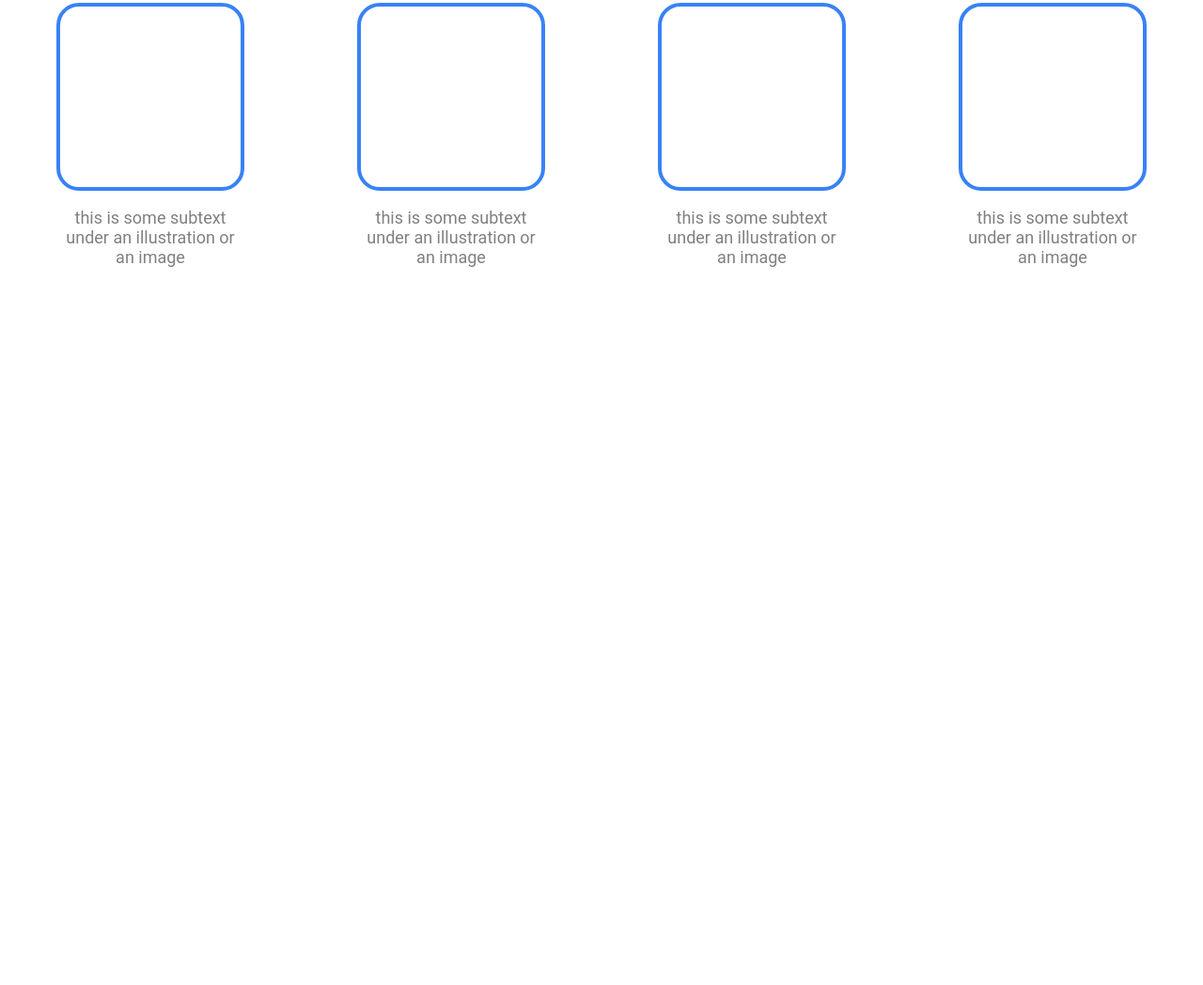
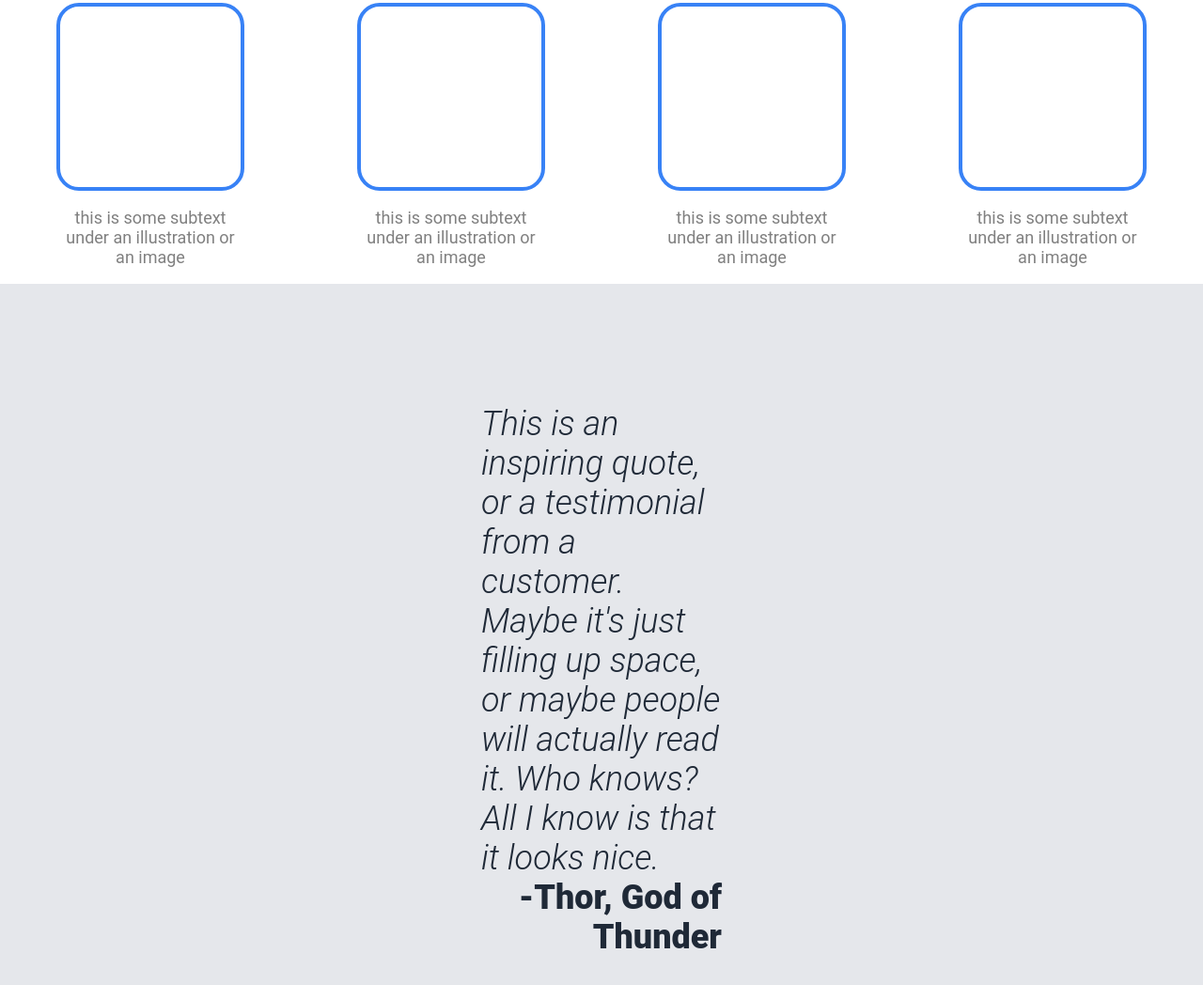
Before and after one commit to lemon-juicee/project-landing-page, a plain HTML site: page index.html in a window 1280 px wide. Shown: the part 458-1506 px from the top of the page at 94% size. Before the commit the page ends 800 px from the top, so only its background shows below. Drawn offline with Linux system fonts and the light colour scheme.

Commit message:
Stylize quoet section

```diff
--- a/index.html
+++ b/index.html
@@ -65,6 +65,12 @@
                 </div>
             </div>
         </div>
+        <div class="section-3 grey-bg">
+            <div class="quote-container">
+                <p class="quote-text dark-text nmnp">This is an inspiring quote, or a testimonial from a customer. Maybe it's just filling up space, or maybe people will actually read it. Who knows? All I know is that it looks nice.</p>
+                <p class="thor dark-text nmnp">-Thor, God of Thunder</p>
+            </div>
+        </div>
     </div>
 </body>
 </html>
--- a/style.css
+++ b/style.css
@@ -16,7 +16,8 @@
 .random-info,
 .section-2-1,
 .section-2-box,
-.section-2-container {
+.section-2-container,
+.quote-container {
     display: flex;
 }
 
@@ -24,7 +25,9 @@
 .section-1,
 .section-1-left,
 .section-2,
-.section-2-container {
+.section-2-container,
+.section-3,
+.quote-container {
     flex-direction: column;
 }
 
@@ -59,6 +62,10 @@ body {
     font-size: 18px;
 }
 
+.grey-bg {
+    background-color: #E5E7EB;
+}
+
 .dark-bg {
     background-color: #1F2937;
 }
@@ -70,6 +77,12 @@ body {
 .bold-text {
     font-size: 48px;
     font-weight: 800;
+}
+
+.quote-text {
+    font-size: 36px;
+    font-weight: 300;
+    font-style: italic;
 }
 
 .section-1 {
@@ -151,7 +164,8 @@ body {
     flex: content;
 }
 
-.random-info .dark-text {
+.random-info .dark-text,
+.thor.dark-text {
     font-size: 36px;
     font-weight: 800;
 }
@@ -181,3 +195,18 @@ body {
     text-align: center;
     color: grey;
 }
+
+.section-3 {
+    justify-content: center;
+    align-items: center;
+}
+
+.quote-container {
+    padding: 128px;
+    padding-right: 512px;
+    padding-left: 512px;
+}
+
+.thor {
+    text-align: right;
+}
```
